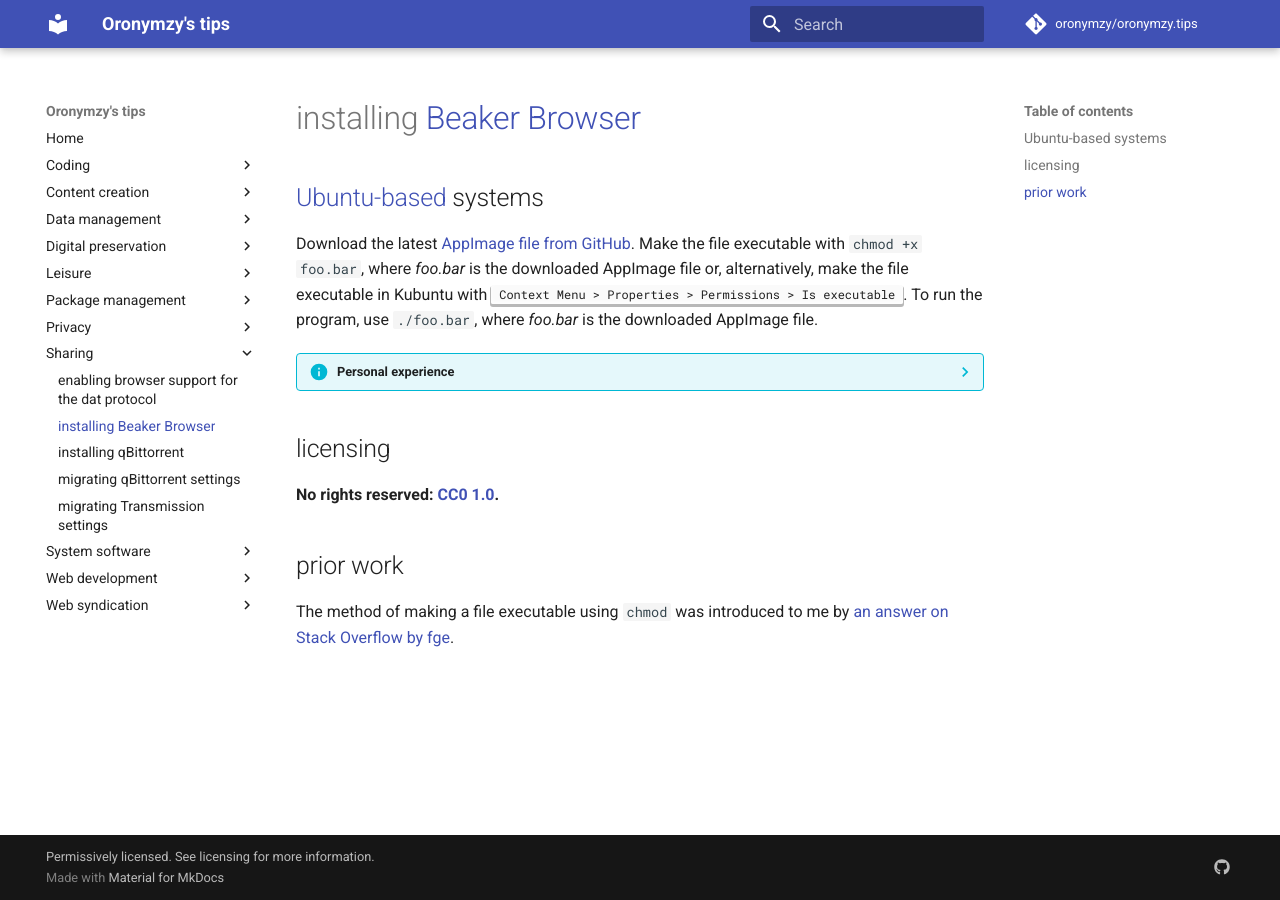
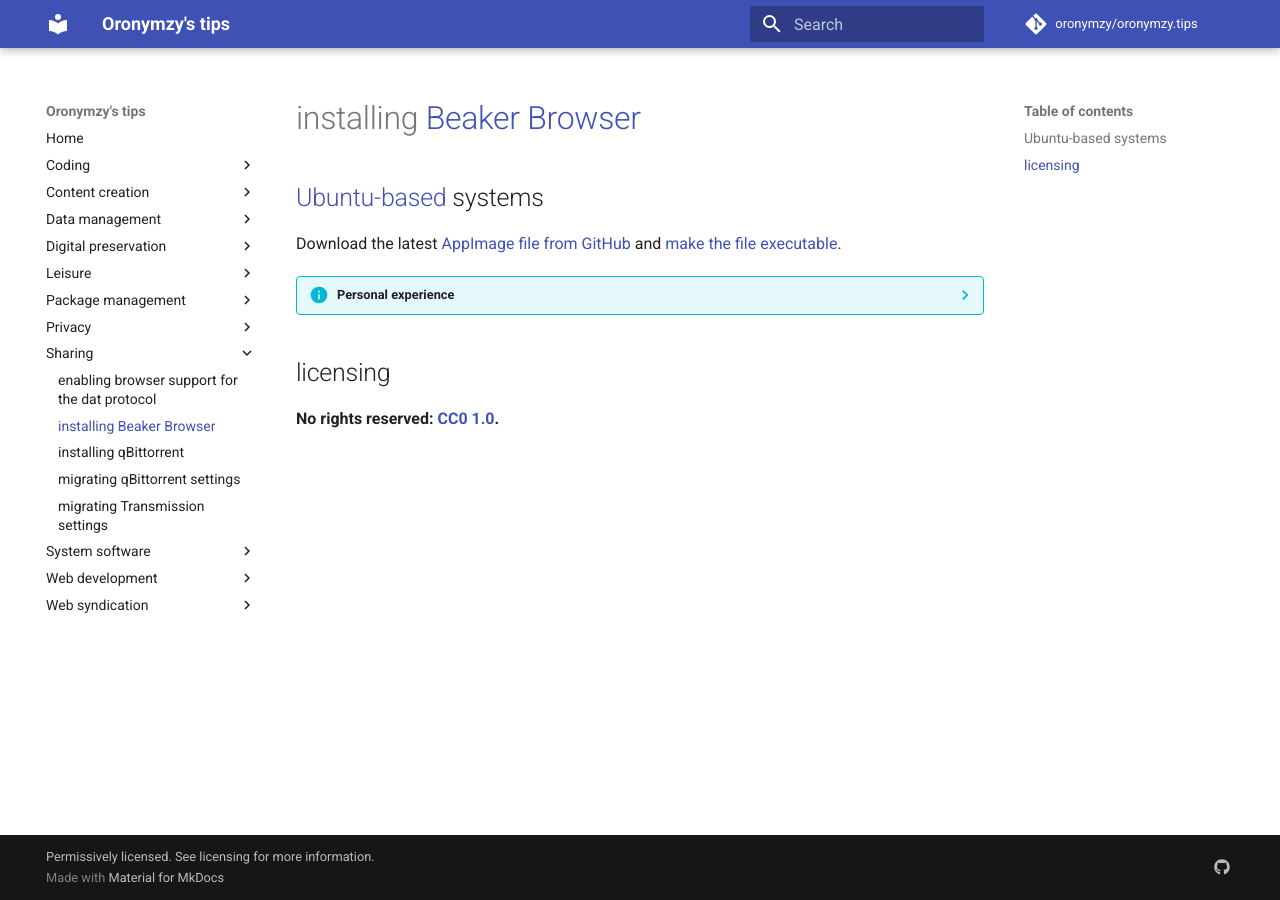
Before and after one commit to oronymzy/tips, an MkDocs documentation site: the page built from docs/insBkrB.md, in a window 1280 px wide. Built offline with MkDocs 1.6.1 and Material for MkDocs 9.7.7, drawn with Linux system fonts in a browser that asks for light colours; comment, search, counter and statistics services are not loaded.

Commit message:
Relocate and expand executable file instructions
Place executable file instructions in a separate page and
reword 'installing Beaker Browser' to link to the new page.
Add Beaker 0.8.1 as a version that does not work on Kubuntu 17.10.

```diff
--- a/docs/insBkrB.md
+++ b/docs/insBkrB.md
@@ -1,10 +1,10 @@
 # installing [Beaker Browser]
 ## [Ubuntu-based] systems
-Download the latest [AppImage file](https://en.wikipedia.org/wiki/AppImage) [from GitHub](https://github.com/beakerbrowser/beaker/releases/latest). Make the file executable with `chmod +x foo.bar`, where *foo.bar* is the downloaded AppImage file or, alternatively, make the file executable in Kubuntu with ++"Context Menu > Properties > Permissions > Is executable"++. To run the program, use `./foo.bar`, where *foo.bar* is the downloaded AppImage file.
+Download the latest [AppImage file](https://en.wikipedia.org/wiki/AppImage) [from GitHub](https://github.com/beakerbrowser/beaker/releases/latest) and [make the file executable](mkfexec.md).
 
 ??? info "Personal experience"
 
-    [Beaker 0.8.0](https://github.com/beakerbrowser/beaker/releases/tag/0.8.0) does not work on Kubuntu 17.10, but the following releases do work:
+    [Beaker 0.8.0](https://github.com/beakerbrowser/beaker/releases/tag/0.8.0) and [Beaker 0.8.1](https://github.com/beakerbrowser/beaker/releases/tag/0.8.1) do not work on Kubuntu 17.10, but the following releases do work:
 
     - [Beaker 0.8.0-prerelease.9](https://github.com/beakerbrowser/beaker/releases/tag/0.8.0-prerelease.9)
     - [Beaker 0.8.0-prerelease.8](https://github.com/beakerbrowser/beaker/releases/tag/0.8.0-prerelease.8)
@@ -14,8 +14,5 @@ Download the latest [AppImage file](https://en.wikipedia.org/wiki/AppImage) [fro
 ## licensing
 **No rights reserved: [CC0 1.0](https://creativecommons.org/publicdomain/zero/1.0/).**
 
-## prior work
-The method of making a file executable using `chmod` was introduced to me by [an answer on Stack Overflow by fge](https://stackoverflow.com/questions/8779951/how-do-i-run-a-shell-script-without-using-sh-or-bash-commands/8779980#8779980).
-
 [Beaker Browser]: https://beakerbrowser.com/
 [Ubuntu-based]: https://en.wikipedia.org/wiki/List_of_Linux_distributions#Ubuntu-based
```
Also changed, not shown: docs/mkfexec.md (added, +13 -0 lines).
